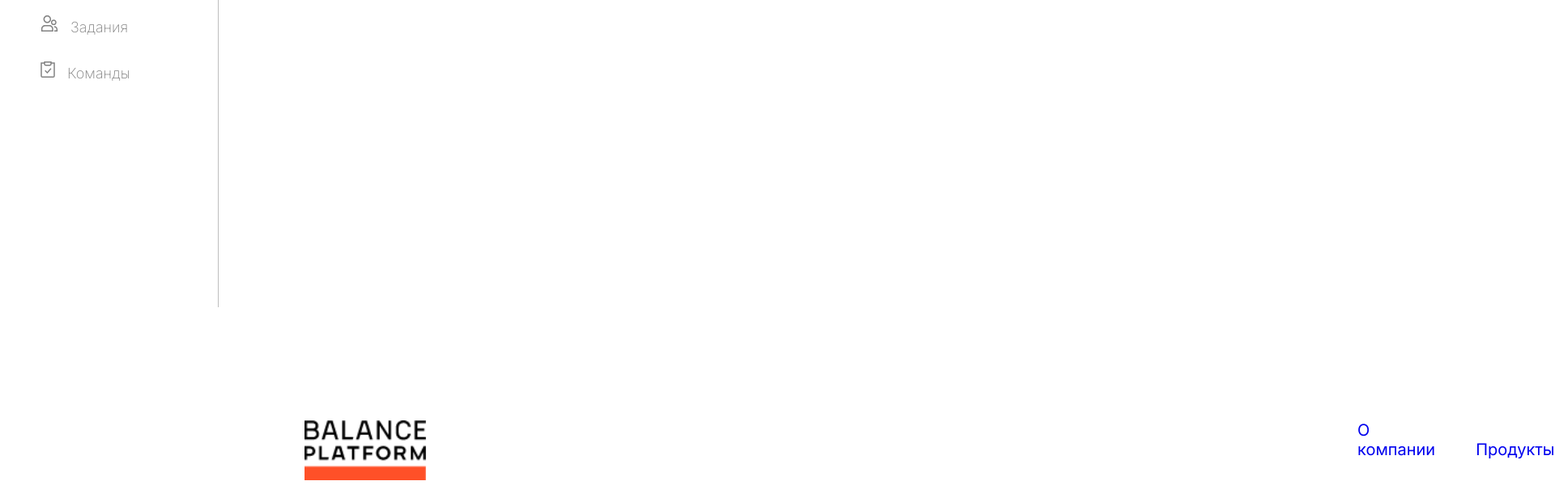
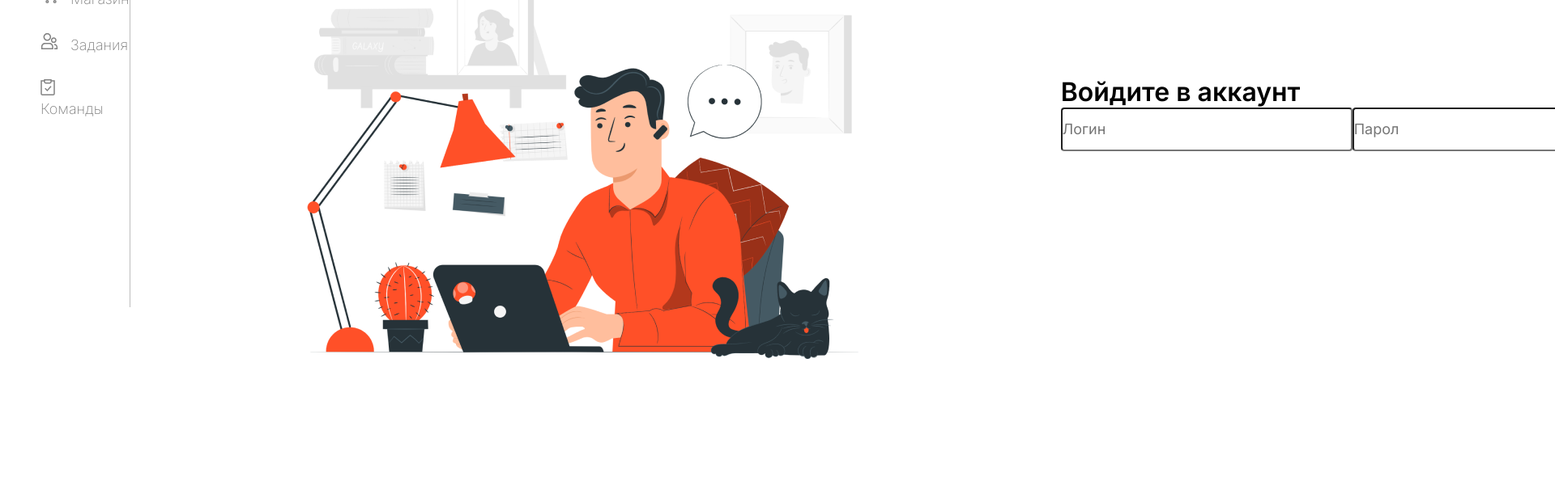
Before and after one commit to Aliskhan7/balance-platforma, a React (Create React App) app: page /Login in a window 1280 px wide. Shown: the part 440-1056 px from the top of the page at 81% size, 1920 px wide, since content can reach past the window. Built offline with nearby package versions, Linux system fonts and the light colour scheme.

Commit message:
убарал flex-direction из loginStyle.css

```diff
--- a/src/pages/Store.jsx
+++ b/src/pages/Store.jsx
@@ -1,9 +1,12 @@
 import React from 'react'
+import storeStyle from '../static/css/pages/storeStyle.css'
 
 function Store (props) {
   return (
     <div>
-      store
+      <div className='showCase'>
+
+      </div>
     </div>
   )
 }
--- a/src/static/css/loginStyle.css
+++ b/src/static/css/loginStyle.css
@@ -79,14 +79,11 @@ body {
 
 form {
     display: flex;
-    flex-direction: column;
 }
 
 .banner-img {
     height: 826px;
     width: 826px;
-    left: 314px;
-    top: 162px;
     border-radius: 0px;
     margin-left: 40px;
 }
@@ -109,19 +106,16 @@ form {
 input {
     height: 54px;
     width: 360px;
-    left: 1188px;
-    top: 587px;
     border-radius: 4px;
     margin-bottom: 16px;
+    font-size: 18px;
 }
 
 input::placeholder {
     height: 22px;
     width: 54px;
-    left: 1212px;
-    top: 603px;
-    border-radius: nullpx;
-    font-family: Inter;
+    border-radius: 0;
+    font-family: 'Inter';
     font-size: 18px;
     font-style: normal;
     font-weight: 400;
--- /dev/null
+++ b/src/static/css/pages/storeStyle.css
@@ -0,0 +1,17 @@
+.showCase {
+    width: 1700px;
+    height: 316px;
+    border-radius: 0px;
+    position: relative;
+    /* left: 359px; */
+    /* margin-left: 0; */
+    background-image: url('../../images/store_showcase.jpg');
+}
+
+.container {
+    flex-direction: row!important;
+}
+
+.sideBar{
+    box-sizing: border-box;
+}
```
Also changed, not shown: src/static/images/store_showcase.jpg (added).
